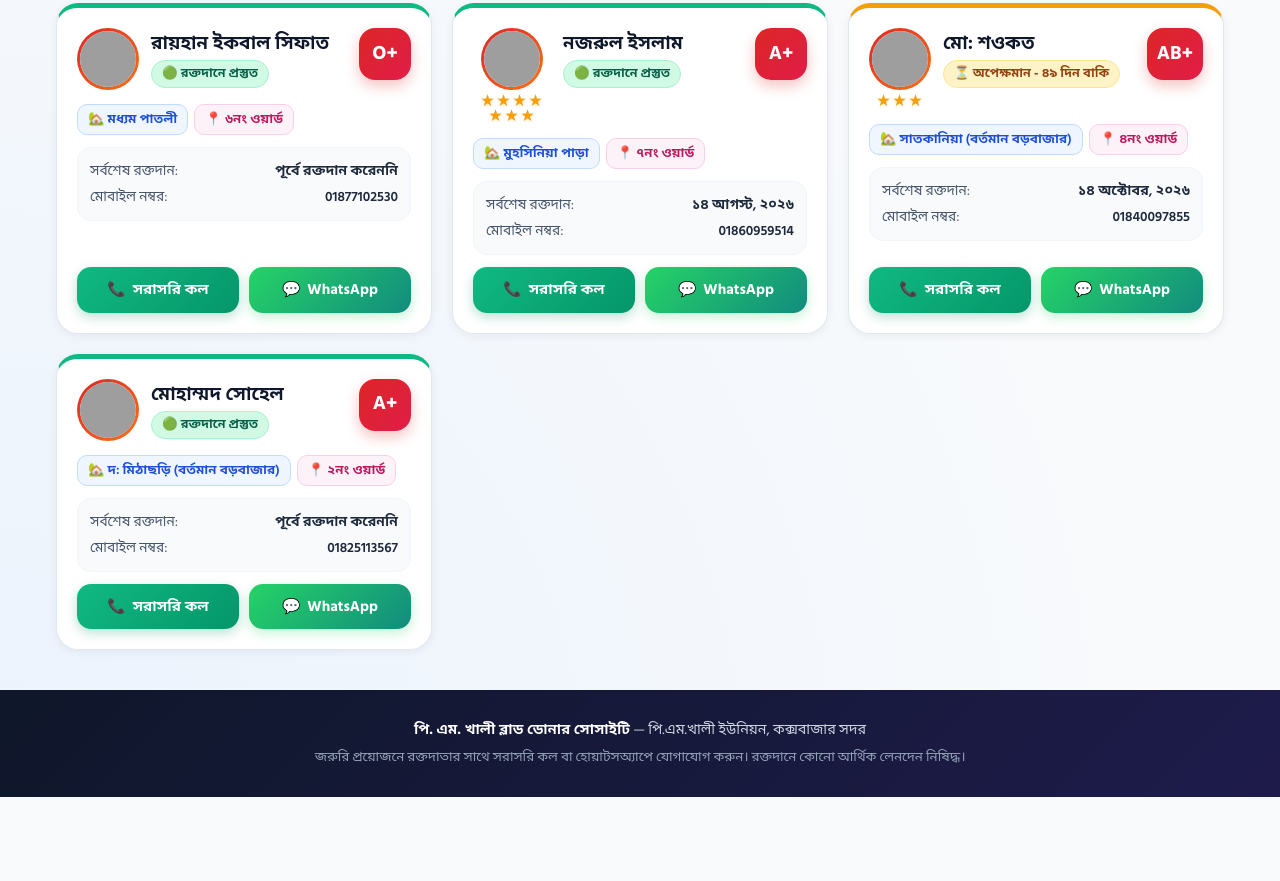
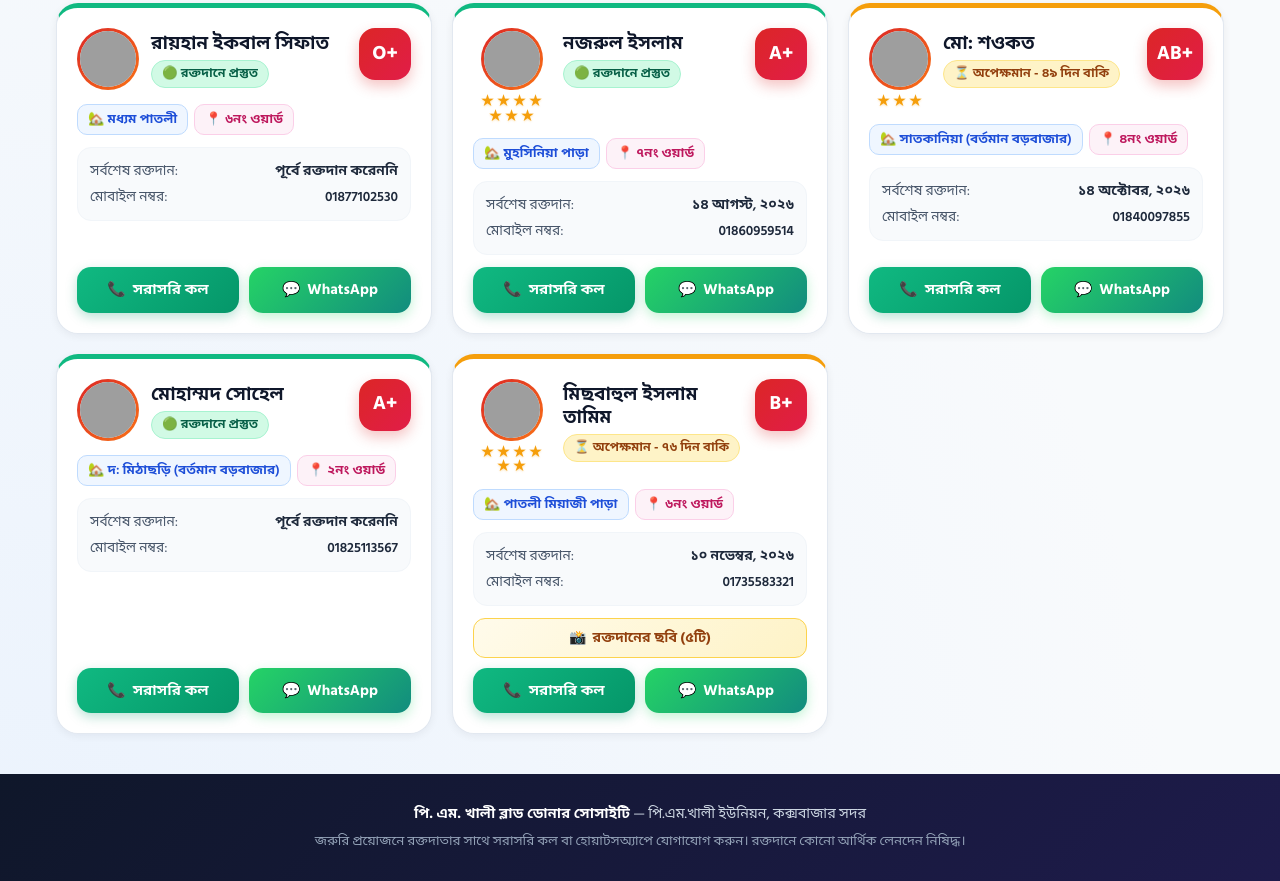
Before and after one commit to alamincox98-commits/pmkhali-blood-donor, a plain HTML site: page index.html in a window 1280 px wide. Shown: the part 1387-2268 px from the top of the page. Before the commit the page ends 2184 px from the top, so only its background shows below. Drawn offline with Linux system fonts and the light colour scheme; grey boxes are pictures that could not be loaded.

Commit message:
Update index.html

```diff
--- a/index.html
+++ b/index.html
@@ -1318,6 +1318,19 @@
                 photo: " https://i.ibb.co.com/cK8s9NpV/Gemini-Generated-Image-5a6dcz5a6dcz5a6d-1.jpg.jpg",
                 donations: 0,
                 donationPhotos: []
+            },
+            {
+                name: "মিছবাহুল ইসলাম তামিম",
+                bloodGroup: "B+",
+                village: "পাতলী মিয়াজী পাড়া",
+                ward: "৬নং ওয়ার্ড",
+                phone: "01735583321",
+                lastDonationDate: "10-11-2026",
+                photo: " https://i.ibb.co.com/cK8s9NpV/Gemini-Generated-Image-5a6dcz5a6dcz5a6d-1.jpg.jpg",
+                donations: 6,
+                donationPhotos: ["https://i.ibb.co/xqSy6GVk/tamim.jpg",
+"https://i.ibb.co/fzxTwp4D/t4.jpg","https://i.ibb.co/J4zpNWF/t5.jpg","https://i.ibb.co/JWx7J1gg/t6.jpg",
+"https://i.ibb.co/Y76v39Jz/t11.jpg"]
             }
         ];
 
```
